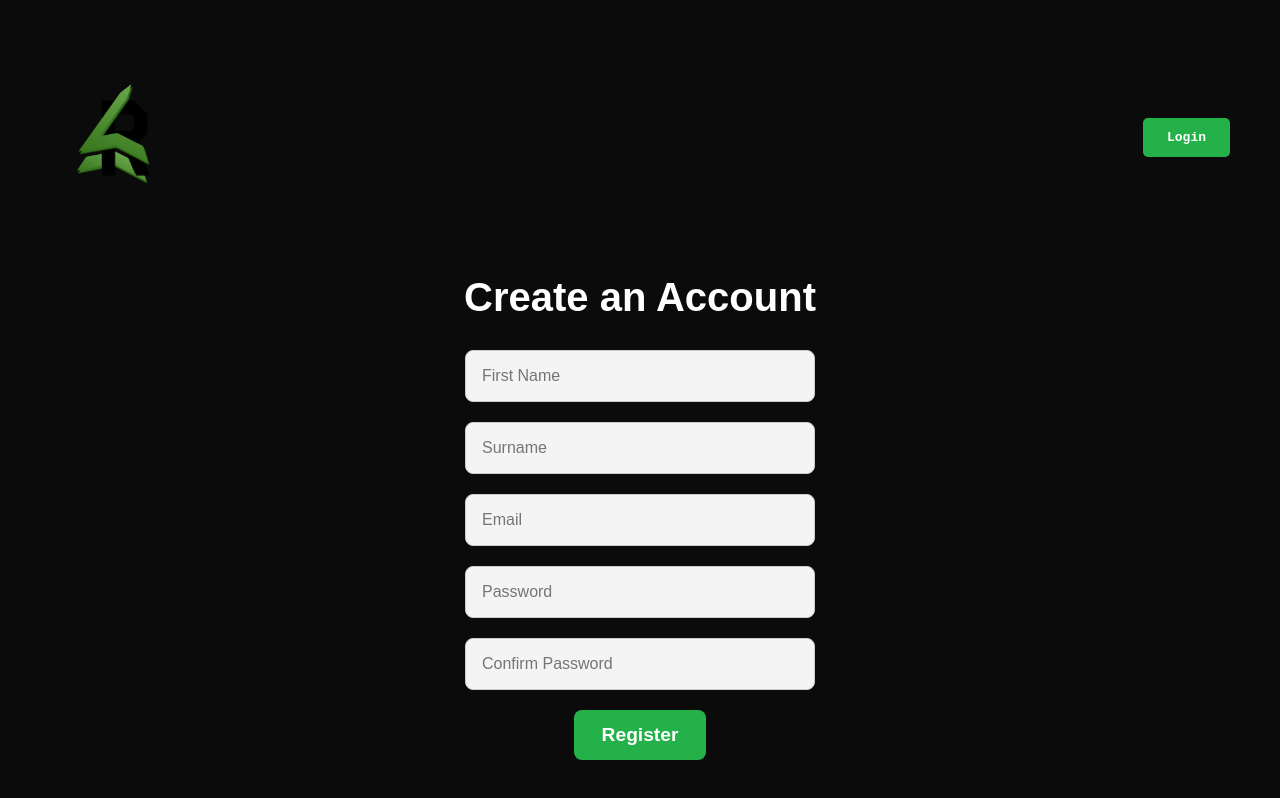
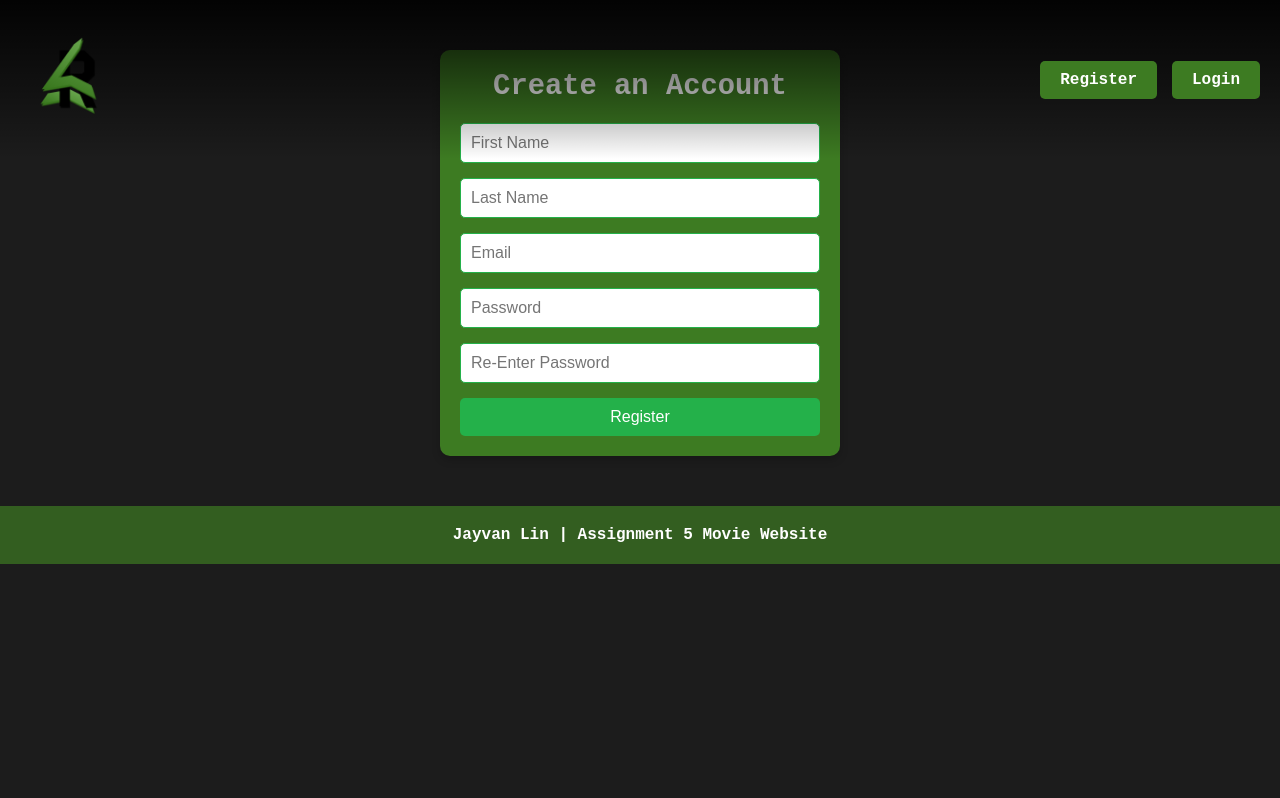
Before and after one commit to glitch-Staticize/ICS3U1-Assignment-6, a Vue app: page /register in a window 1280 px wide. Built offline with nearby package versions, Linux system fonts and the light colour scheme.

Commit message:
Added functions for cart and register

```diff
--- a/src/components/Genres.vue
+++ b/src/components/Genres.vue
@@ -2,11 +2,37 @@
 import axios from "axios";
 import { ref, onMounted } from 'vue';
 import { useRouter } from "vue-router";
+import { useStore } from '../store';
 
 const props = defineProps(["genres"]);
 const router = useRouter();
+const store = useStore();
+
 const selectedGenre = ref(28);
 const response = ref(null);
+
+const genres = [
+  {
+    id: 28,
+    genreName: "Action"
+  },
+  {
+    id: 16,
+    genreName: "Animation"
+  },
+  {
+    id: 10752,
+    genreName: "War"
+  },
+  {
+    id: 878,
+    genreName: "Sci-Fi"
+  },
+  {
+    id: 36,
+    genreName: "History"
+  },
+]
 
 async function getMovieByGenre() {
   response.value = await axios.get(`https://api.themoviedb.org/3/discover/movie?api_key=${import.meta.env.VITE_TMDB_KEY}&with_genres=${selectedGenre.value}`);
@@ -27,9 +53,18 @@ onMounted(async () => {
       <option v-for="genre of genres" :value="genre.id">{{ genre.genreName }}</option>
     </select>
     <div v-if="response" class="movie-list">
-      <div v-for="movie in response.data.results" :key="movie.id" class="movie-card" @click="getMovieDetails(movie.id)">
-        <img :src="`https://image.tmdb.org/t/p/w500${movie.poster_path}`" alt="Movie Poster" class="movie-poster" />
-        <p class="movie-title">{{ movie.title }}</p>
+      <div v-for="movie in response.data.results" :key="movie.id" class="movie-card">
+        <div @click="getMovieDetails(movie.id)">
+          <img :src="`https://image.tmdb.org/t/p/w500${movie.poster_path}`" alt="Movie Poster" class="movie-poster" />
+          <p class="movie-title">{{ movie.title }}</p>
+        </div>
+        <button v-if='!store.cart.has(movie.id)'
+          @click="store.addToCart(movie.id, { title: movie.title, url: movie.poster_path })" class="buy">
+          Buy
+        </button>
+        <button v-else class = 'buy'>
+          Added
+        </button>
       </div>
     </div>
   </div>
@@ -41,6 +76,7 @@ onMounted(async () => {
   padding: 20px;
   color: white;
   background-color: black;
+  font-family: 'Arial', sans-serif;
 }
 
 .movie-gallery h1 {
@@ -61,14 +97,14 @@ onMounted(async () => {
   background-color: #3d7b22;
   border-radius: 10px;
   overflow: hidden;
-  transition: transform 0.2s, box-shadow 0.2s;
+  transition: transform 0.3s, box-shadow 0.3s;
   width: 200px;
-  box-shadow: 0 4px 6px rgba(0, 0, 0, 0.3);
+  box-shadow: 0 4px 8px rgba(0, 0, 0, 0.4);
 }
 
 .movie-card:hover {
-  transform: scale(1.05);
-  box-shadow: 0 6px 10px rgba(0, 0, 0, 0.4);
+  transform: scale(1.1);
+  box-shadow: 0 6px 12px rgba(0, 0, 0, 0.5);
 }
 
 .movie-poster {
@@ -80,7 +116,8 @@ onMounted(async () => {
 .movie-title {
   padding: 10px;
   text-align: center;
-  font-size: 1.1rem;
+  font-size: 1.2rem;
+  font-weight: bold;
   color: white;
 }
 
@@ -92,7 +129,7 @@ select {
   border-radius: 5px;
   font-size: 1rem;
   width: 200px;
-  margin: 10px 0;
+  margin: 15px 0;
   transition: border-color 0.2s;
 }
 
@@ -105,4 +142,25 @@ select option {
   background-color: #3d7b22;
   color: white;
 }
+
+.buy {
+  background-color: #24b14a;
+  color: white;
+  border: none;
+  padding: 8px 15px;
+  margin: 10px;
+  border-radius: 5px;
+  font-size: 0.9rem;
+  cursor: pointer;
+  transition: background-color 0.3s, transform 0.2s;
+}
+
+.buy:hover {
+  background-color: #3d7b22;
+  transform: scale(1.05);
+}
+
+.buy:active {
+  transform: scale(1);
+}
 </style>
--- a/src/router/index.js
+++ b/src/router/index.js
@@ -5,6 +5,7 @@ import LoginView from '../views/LoginView.vue';
 import MoviesView from '../views/MoviesView.vue';
 import DetailView from '../views/DetailView.vue';
 import CartView from '../views/CartView.vue';
+import SettingsView from '../views/SettingsView.vue';
 
 const routes = [
     { path: '/', component: HomeView },
@@ -13,6 +14,7 @@ const routes = [
     { path: '/movies', component: MoviesView },
     { path: '/movies/:id', component: DetailView },
     { path: '/cart' , component: CartView },
+    {path: '/settings' , component: SettingsView },
 ]
 
 const router = createRouter({
--- a/src/store/index.js
+++ b/src/store/index.js
@@ -1,9 +1,43 @@
-import { ref } from "vue"
+import { ref, } from "vue"
 import { defineStore } from "pinia";
 
 export const useStore = defineStore('store', () => {
-    const email = ref("");
-    const cart = ref(new Map());
+  const cart = ref(new Map());
 
-    return { email, cart }
-  })
+  function addToCart(id, movieData) {
+    cart.value.set(id, movieData);
+  }
+
+  function removeFromCart(id) {
+    cart.value.delete(id);
+  }
+
+  return {
+    cart,
+    addToCart,
+    removeFromCart,
+  };
+});
+
+export const useRegistrationStore = defineStore('registration', () => {
+  const firstName = ref('');
+  const surname = ref('');
+  const email = ref('');
+  const password = ref('');
+  const confirmPassword = ref('');
+
+  const setRegistrationData = (data) => {
+    firstName.value = data.firstName;
+    surname.value = data.surname;
+    email.value = data.email;
+    password.value = data.password;
+  };
+
+  return {
+    firstName,
+    surname,
+    email,
+    password,
+    setRegistrationData,
+  };
+});
--- a/src/views/LoginView.vue
+++ b/src/views/LoginView.vue
@@ -1,16 +1,19 @@
 <script setup>
-import { RouterLink, useRouter } from 'vue-router';
+import { useRouter } from 'vue-router';
 import { ref } from 'vue';
-import Header from '../components/Header.vue';
+import { useRegistrationStore } from '../store';
+import Header from '../components/Header.vue'
 
+const store = useRegistrationStore();
+const email = ref('');
+const password = ref('');
 const router = useRouter();
-const password = ref('');
 
 const handleLogin = () => {
-  if (password.value === "sinister") {
+  if (email.value === store.email && password.value === store.password) {
     router.push("/movies");
   } else {
-    alert("Invalid Password");
+    alert('Login incorrect :(');
   }
 };
 </script>
@@ -20,14 +23,14 @@ const handleLogin = () => {
   <div class="hero">
     <div class="overlay">
       <div class="navbar">
-      </div>
-      <div class="form-container">
-        <h2>Login to Your Account</h2>
-        <form @submit.prevent="handleLogin">
-          <input type="email" placeholder="Email" class="input-field" required />
-          <input v-model:="password" type="password" placeholder="Password" class="input-field" required />
-          <button type="submit" class="button login">Login</button>
-        </form>
+        <div class="form-container">
+          <h2>Login to Your Account</h2>
+          <form @submit.prevent="handleLogin">
+            <input v-model="email" type="email" placeholder="Email" class="input-field" required />
+            <input v-model="password" type="password" placeholder="Password" class="input-field" required />
+            <button type="submit" class="button login">Login</button>
+          </form>
+        </div>
       </div>
     </div>
   </div>
--- a/src/views/RegisterView.vue
+++ b/src/views/RegisterView.vue
@@ -1,157 +1,110 @@
-<script setup></script>
+<script setup>
+import { useRegistrationStore } from '../store';
+import { useRouter } from 'vue-router';
+import Header from '../components/Header.vue'
+import Footer from '../components/Footer.vue'
+
+const store = useRegistrationStore();
+const router = useRouter();
+
+const validateForm = (event) => {
+  if (store.password !== store.rePassword) {
+    event.preventDefault();
+    alert('The passwords do not match. Please check and try again.');
+  } else {
+    store.setRegistrationData({
+      firstName: store.firstName,
+      lastName: store.lastName,
+      email: store.email,
+      password: store.password,
+    });
+
+    router.push('/movies')
+  }
+};
+</script>
 
 <template>
-  <div class="hero">
-    <div class="overlay">
-      <div class="navbar">
-        <RouterLink to="/"><img id="logo" src="../images/Relicx Pure Logo (1).png" alt="Relicx Logo"></RouterLink>
-        <a href="login" class="button login">Login</a>
-      </div>
-      <div class="form-container">
-        <h2>Create an Account</h2>
-        <form>
-          <input type="first-name" placeholder="First Name" class="input-field" required>
-          <input type="surname" placeholder="Surname" class="input-field" required>
-          <input type="email" placeholder="Email" class="input-field" required>
-          <input type="password" placeholder="Password" class="input-field" required>
-          <input type="confirm-password" placeholder="Confirm Password" class="input-field" required>
-          <button type="submit" class="button register">Register</button>
-        </form>
-      </div>
+  <Header />
+  <div class="form-container">
+    <h2>Create an Account</h2>
+      <form @submit="validateForm">
+        <input type="text" placeholder="First Name" class="input-field" v-model="store.firstName" required />
+        <input type="text" placeholder="Last Name" class="input-field" v-model="store.lastName" required />
+        <input type="email" placeholder="Email" class="input-field" v-model="store.email" required />
+        <input type="password" placeholder="Password" class="input-field" v-model="store.password" required />
+        <input type="password" placeholder="Re-Enter Password" class="input-field" v-model="store.rePassword" required />
+        <button type="submit" class="register">Register</button>
+      </form>
     </div>
-  </div>
+    <Footer />
 </template>
 
 <style scoped>
-.hero {
-  background-size: cover;
-  background-position: center;
-  height: 100vh;
-  display: flex;
-  align-items: center;
-  justify-content: center;
-  position: relative;
-  color: white;
-}
-
-.overlay {
-  background-color: rgba(0, 0, 0, 0.6);
-  width: 100%;
-  height: 100%;
+.form-container {
   display: flex;
   flex-direction: column;
   align-items: center;
   justify-content: center;
-  padding: 30px;
+  margin: 50px auto;
+  padding: 20px;
+  max-width: 400px;
+  background-color: #3d7b22;
+  border-radius: 10px;
+  box-shadow: 0 4px 8px rgba(0, 0, 0, 0.2);
 }
 
-.navbar {
-  width: 100%;
-  display: flex;
-  justify-content: space-between;
-  align-items: center;
-  padding: 20px;
+h2 {
+  color: white;
+  margin-bottom: 20px;
+  font-size: 1.8rem;
+  text-align: center;
 }
 
-#logo {
-  width: 150px;
-  transition: transform 0.3s ease;
-}
-
-#logo:hover {
-  transform: scale(1.1);
-}
-
-.navbar .login {
-  background-color: #24b14a;
-  color: white;
-  padding: 12px 24px;
-  text-decoration: none;
-  border-radius: 5px;
-  font-weight: bold;
-  transition: background-color 0.3s, transform 0.2s ease;
-}
-
-.navbar .login:hover {
-  background-color: #4da726;
-  transform: scale(1.05);
-}
-
-.form-container {
-  text-align: center;
-  margin-top: 40px;
+form {
+  display: flex;
+  flex-direction: column;
   width: 100%;
-  max-width: 400px;
-}
-
-.form-container h2 {
-  font-size: 2.5rem;
-  margin-bottom: 30px;
-  color: #ffffff;
-  font-family: 'Arial', sans-serif;
 }
 
 .input-field {
-  padding: 16px;
-  width: 100%;
-  max-width: 350px;
-  border-radius: 8px;
-  border: 1px solid #ccc;
-  margin-bottom: 20px;
+  background-color: white;
+  border: 1px solid #24b14a;
+  border-radius: 5px;
+  padding: 10px;
+  margin-bottom: 15px;
   font-size: 1rem;
-  background-color: #f4f4f4;
-  transition: border-color 0.3s, box-shadow 0.3s ease;
+  color: black;
+  transition: border-color 0.3s, box-shadow 0.3s;
 }
 
 .input-field:focus {
+  outline: none;
   border-color: #24b14a;
-  box-shadow: 0 0 8px rgba(36, 177, 74, 0.8);
-  outline: none;
+  box-shadow: 0 0 8px rgba(36, 177, 74, 0.6);
 }
 
 .register {
   background-color: #24b14a;
   color: white;
-  padding: 14px 28px;
+  font-size: 1rem;
+  padding: 10px 20px;
   border: none;
-  border-radius: 8px;
-  font-size: 1.2rem;
+  border-radius: 5px;
   cursor: pointer;
-  font-weight: bold;
-  transition: background-color 0.3s, transform 0.2s ease;
+  transition: background-color 0.3s, transform 0.2s;
 }
 
 .register:hover {
-  background-color: #4da726;
+  background-color: #3d7b22;
   transform: scale(1.05);
 }
 
-@media (max-width: 768px) {
-  .input-field {
-    width: 90%;
-  }
-
-  .navbar h1 {
-    font-size: 1.5rem;
-  }
-
-  #logo {
-    width: 120px;
-  }
+.register:active {
+  background-color: #1e5d11;
 }
 
-@media (max-width: 600px) {
-  .form-container h2 {
-    font-size: 2rem;
-  }
-
-  .navbar {
-    padding: 15px;
-  }
-
-  .navbar .login {
-    padding: 10px 20px;
-    font-size: 0.9rem;
-  }
+form button:focus {
+  outline: none;
 }
 </style>
--- a/src/views/SettingsView.vue
+++ b/src/views/SettingsView.vue
@@ -0,0 +1,129 @@
+<script setup>
+import { useRegistrationStore } from '../store';
+import { computed } from 'vue';
+import Header from '../components/Header.vue'
+import Footer from '../components/Footer.vue'
+
+const userStore = useRegistrationStore();
+
+const firstName = computed({
+  get: () => userStore.firstName,
+  set: (value) => {
+    userStore.firstName = value;
+  },
+});
+const lastName = computed({
+  get: () => userStore.lastName,
+  set: (value) => {
+    userStore.lastName = value;
+  },
+});
+const email = computed({
+  get: () => userStore.email,
+  set: (value) => {
+    userStore.email = value;
+  },
+});
+
+const updateProfileHandler = (event) => {
+  event.preventDefault();
+  userStore.setRegistrationData({
+    firstName: firstName.value,
+    lastName: lastName.value,
+    email: email.value,
+  });
+
+  alert('Profile updated');
+}
+</script>
+
+<template>
+  <Header />
+  <div class="form-container">
+    <h1>User Profile</h1>
+    <form @submit="updateProfileHandler">
+      <label for="firstName">First Name:</label>
+      <input type="text" id="firstName" class="input-field" v-model="firstName" /><br /><br />
+      <label for="lastName">Last Name:</label>
+      <input type="text" id="lastName" class="input-field" v-model="lastName" /><br /><br />
+      <label for="email">Email:</label>
+      <input type="email" id="email" class="input-field" v-model="email" readonly/><br /><br />
+      <button type="submit" class="button">Save Changes</button>
+    </form>
+  </div>
+  <Footer />
+</template>
+
+<style scoped>
+.form-container {
+  display: flex;
+  flex-direction: column;
+  align-items: center;
+  text-align: center;
+  margin-top: 60px;
+  padding: 20px;
+  background-color: #f9f9f9;
+  border-radius: 8px;
+  box-shadow: 0 4px 8px rgba(0, 0, 0, 0.1);
+  max-width: 500px;
+  margin-left: auto;
+  margin-right: auto;
+}
+
+.form-container h1 {
+  font-size: 1.8rem;
+  color: #333;
+  margin-bottom: 20px;
+}
+
+.form-container form {
+  display: flex;
+  flex-direction: column;
+  width: 100%;
+  max-width: 350px;
+  gap: 15px;
+}
+
+.input-field {
+  width: 100%;
+  border-radius: 5px;
+  border: 1px solid #ccc;
+  padding: 10px;
+  font-size: 1rem;
+  transition: border-color 0.3s, box-shadow 0.3s;
+}
+
+.input-field:focus {
+  outline: none;
+  border-color: #24b14a;
+  box-shadow: 0 0 5px rgba(36, 177, 74, 0.5);
+}
+
+.button {
+  background-color: rgb(81, 165, 78);
+  color: white;
+  padding: 10px 20px;
+  border: none;
+  border-radius: 5px;
+  font-size: 1rem;
+  font-weight: bold;
+  cursor: pointer;
+  transition: background-color 0.3s, transform 0.2s;
+}
+
+.button:hover {
+  transform: scale(1.05);
+  background-color: #3d7b22;
+}
+
+.button:active {
+  transform: scale(1);
+}
+
+label {
+  font-size: 0.9rem;
+  font-weight: bold;
+  color: #555;
+  text-align: left;
+}
+</style>
```
Also changed, not shown: src/views/MoviesView.vue (+2 -22 lines).
